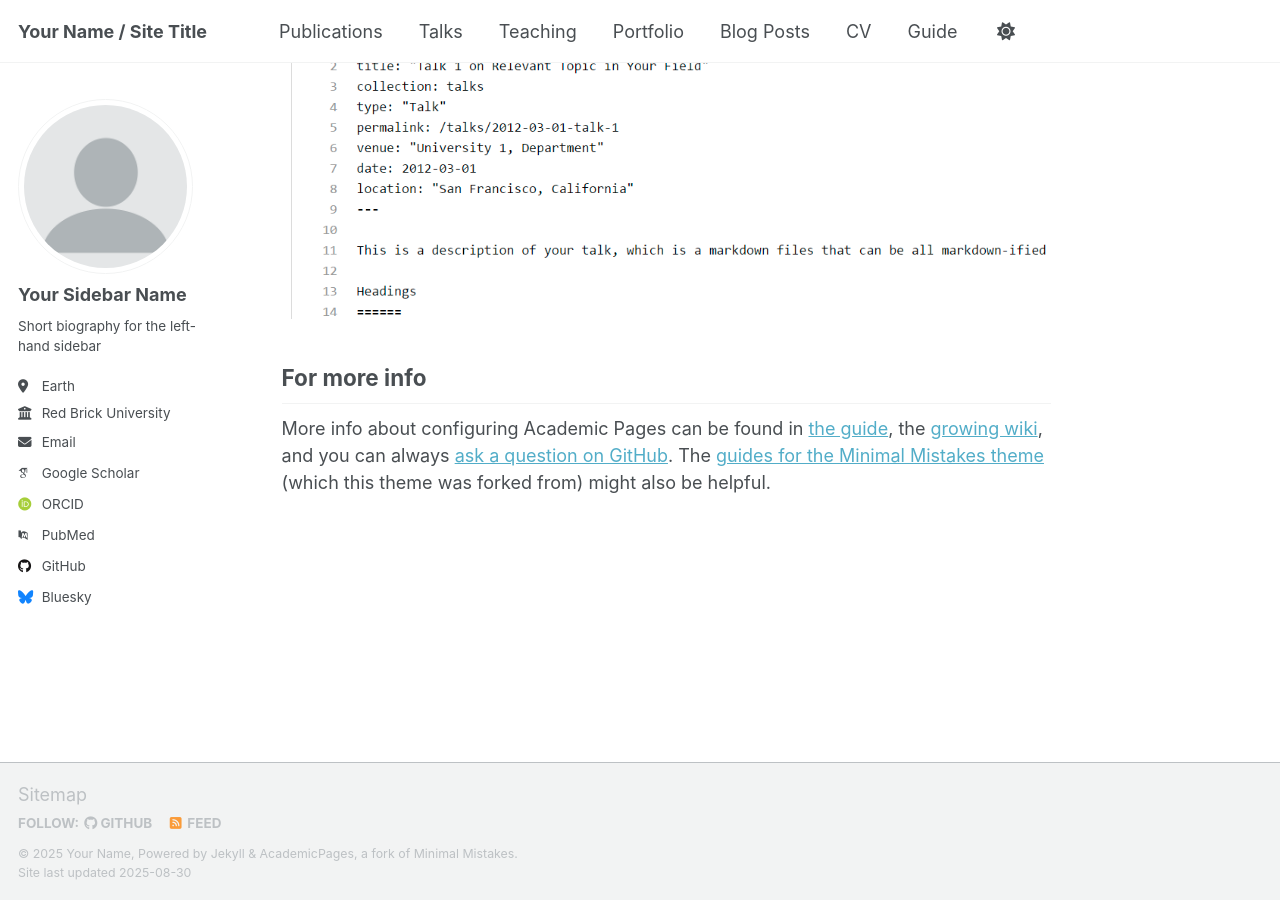
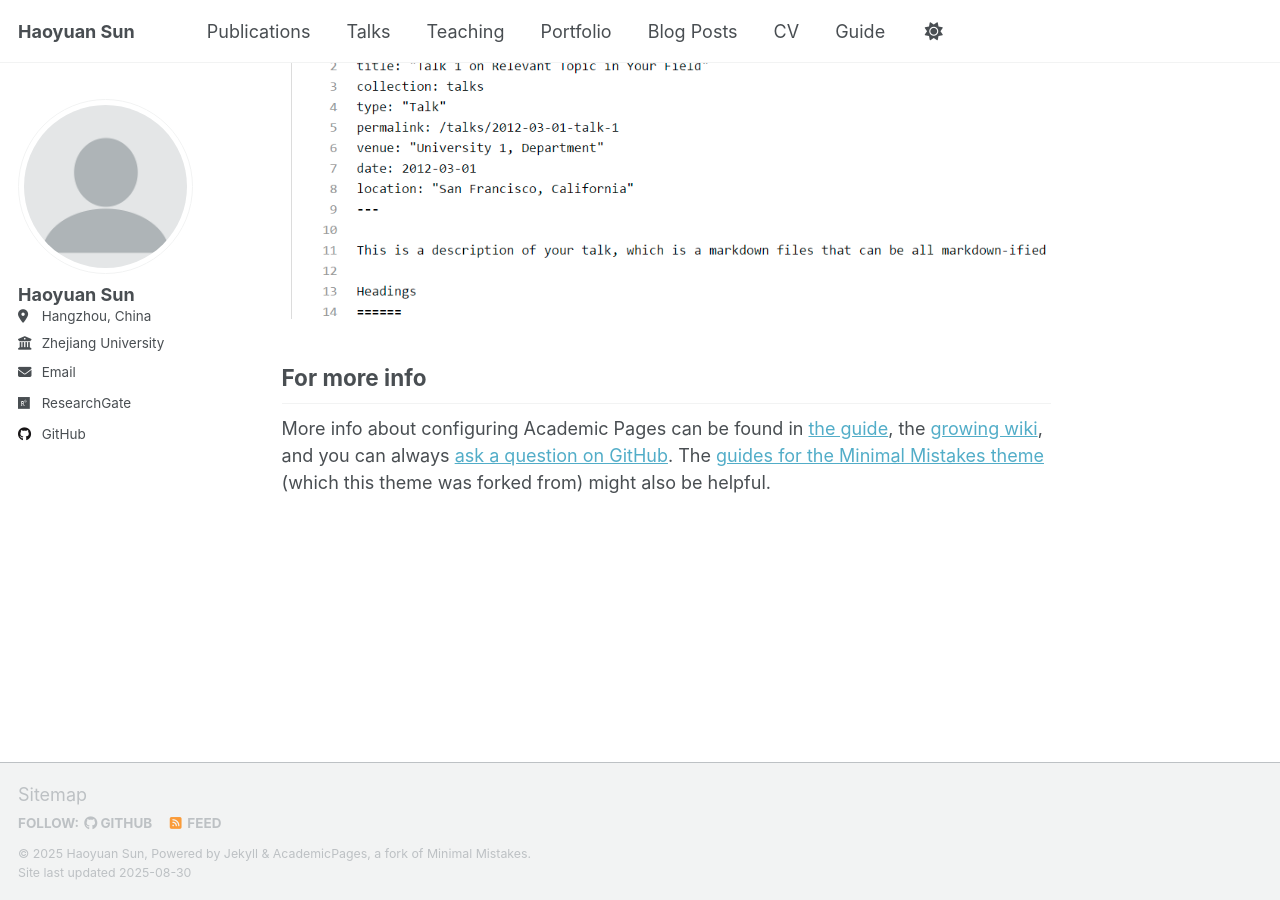
Before and after one commit to sunhysss/sunhysss.github.io, a Jekyll site: the page built from _pages/about.md, in a window 1280 px wide and 900 px high, scrolled down 2852 px. Built offline with Jekyll 4.4.1, drawn with Linux system fonts in a browser that asks for light colours; some web fonts are replaced; a script that is not in the unit is left out.

Commit message:
Update _config.yml

```diff
--- a/_config.yml
+++ b/_config.yml
@@ -9,9 +9,9 @@
 # Basic Site Settings
 locale                   : "en-US"
 site_theme               : "default" # Currently available options are "default", "air"
-title                    : "Your Name / Site Title"
+title                    : "Haoyuan Sun"
 title_separator          : "-"
-name                     : &name "Your Name"
+name                     : &name "Haoyuan Sun"
 description              : &description "personal description"
 url                      : https://academicpages.github.io # the base hostname & protocol for your site e.g. "https://[your GitHub username].github.io" or if you already have some other page hosted on Github then use "https://[your GitHub username].github.io/[Your Repo Name]"
 baseurl                  : "" # the subpath of your site, e.g. "/blog"
@@ -23,37 +23,37 @@ repository               : "academicpages/academicpages.github.io"
 author:
   # Biographic information
   avatar           : "profile.png"
-  name             : "Your Sidebar Name"
+  name             : "Haoyuan Sun"
   pronouns         : # example: "she/her"
-  bio              : "Short biography for the left-hand sidebar"
-  location         : "Earth"
-  employer         : "Red Brick University"
+  bio              : # "Short biography for the left-hand sidebar"
+  location         : "Hangzhou, China"
+  employer         : "Zhejiang University"
   uri              : # URL
-  email            : "none@example.org"
+  email            : "hysun@zju.edu.cn"
 
   # Academic websites
   academia         : # URL
   arxiv            : # URL - Update with the correct link to your profile
-  googlescholar    : "https://scholar.google.com/citations?user=PS_CX0AAAAAJ"
+  googlescholar    : # "https://scholar.google.com/citations?user=PS_CX0AAAAAJ"
   inspire-hep      : # URL
   impactstory      : # URL
-  orcid            : "http://orcid.org/yourorcidurl"
+  orcid            : # "http://orcid.org/yourorcidurl"
   semantic         : # URL
-  pubmed           : "https://www.ncbi.nlm.nih.gov/pubmed/?term=john+snow"
-  researchgate     : # URL
+  pubmed           : # "https://www.ncbi.nlm.nih.gov/pubmed/?term=john+snow"
+  researchgate     : "https://www.researchgate.net/profile/Haoyuan-Sun-9?ev=hdr_xprf"
   scopus           : # URL
 
   # Repositories and software development
   bitbucket        : # Username - Update with your username on the site
   codepen          : # Username
   dribbble         : # Username
-  github           : "academicpages"
+  github           : "https://github.com/sunhysss"
   kaggle           : # Username
   stackoverflow    : # User number or user number and name (i.e., use "1" or "1/jeff-atwood")
 
   # Social media
   artstation       : # Username
-  bluesky          : "bsky.app" # Replace this with you Bluesky username
+  bluesky          : # Username
   facebook         : # Username
   flickr           : # Username
   foursquare       : # Username
```
